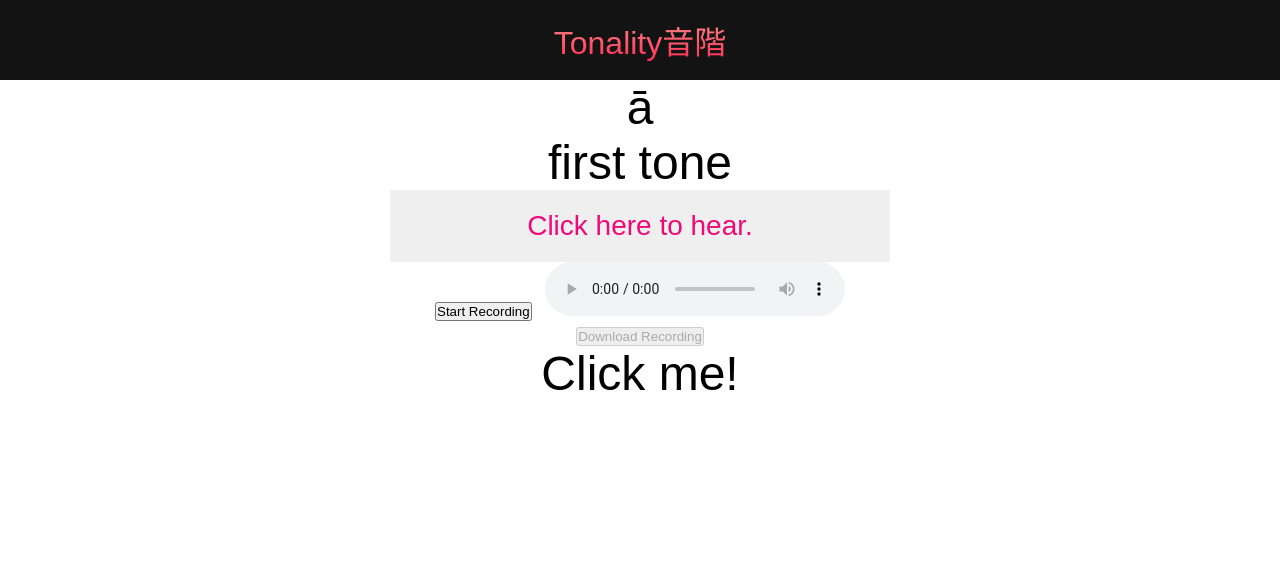
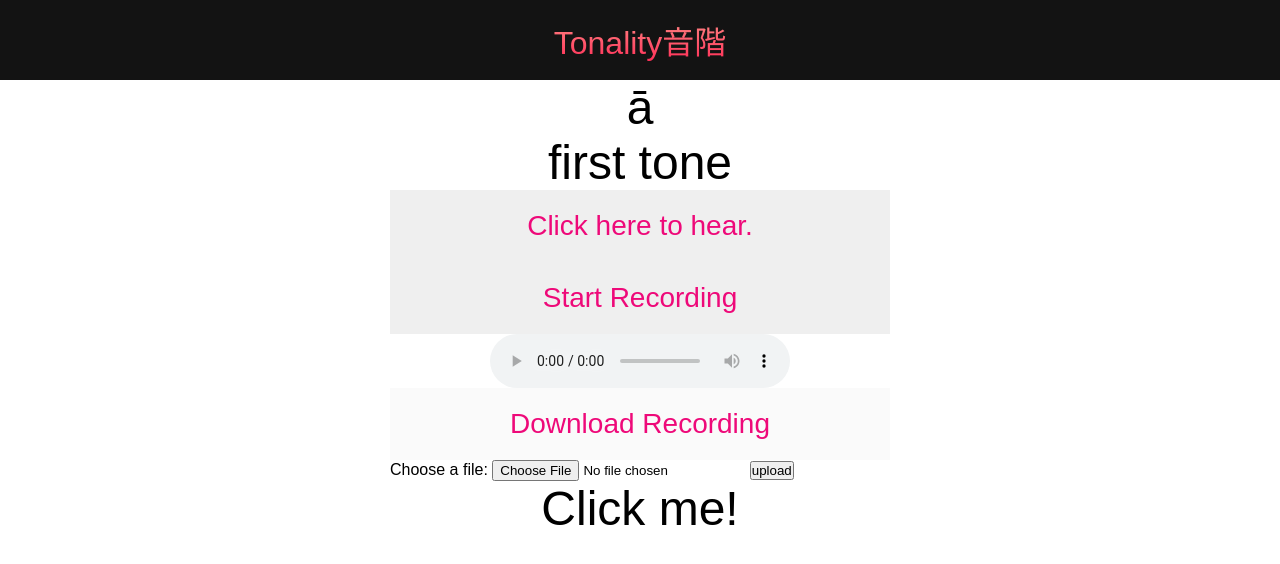
Before and after one commit to OceanCatSZ/hackathon, a website: page learning.html in a window 1280 px wide. Drawn offline with Linux system fonts and the light colour scheme.

Commit message:
changes to save and upload file

```diff
--- a/learning.html
+++ b/learning.html
@@ -35,14 +35,20 @@
                 <!-- New code -->
                 <script src="recording.js"></script>
                 <p style = "font-size: 300%; text-align: center;">
-                    <button id="recordButton" onclick="toggleRecording()">Start Recording</button>
-                    <audio controls>
-                        <source src="getURL()" type="audio/mp3">
-                    </audio>
+                    <button class = "button1" id="recordButton" onclick="toggleRecording()">Start Recording</button>
                 </p>
                 <p style = "font-size: 300%; text-align: center;">
-                    <button id="downloadButton" onclick="downloadRecording()" disabled>Download Recording</button>
+                    <audio id="audioPlayer" controls></audio>
                 </p>
+                <p style = "font-size: 300%; text-align: center;">
+                    <button class = "button1" id="downloadButton" onclick="downloadRecording()" disabled>Download Recording</button>
+                </p>
+                <!--uploading files-->
+                <form action="/upload" method="post" enctype="multipart/form-data">
+                    <label for="fileInput">Choose a file:</label>
+                    <input type="file" id="fileInput" name="fileInput" accept=".mp3">
+                    <button onclick="handleFile()">upload</button>
+                </form>
                 <div id="response"></div>
                 <body>
                     <p style = "font-size: 300%; text-align: center;" id = "numberDisplay">Click me!</p>
--- a/recording.js
+++ b/recording.js
@@ -33,7 +33,7 @@ function startRecording() {
             };
 
             mediaRecorder.onstop = () => {
-                const audioBlob = new Blob(chunks, { type: 'audio/wav' });
+                const audioBlob = new Blob(chunks, { type: 'audio/mp3' });
                 const audioUrl = URL.createObjectURL(audioBlob);
 
                 const audioPlayer = document.getElementById('audioPlayer');
@@ -48,15 +48,32 @@ function startRecording() {
 }
 
 function downloadRecording() {
-    const audioBlob = new Blob(chunks, { type: 'audio/wav' });
+    const audioBlob = new Blob(chunks, { type: 'audio/mp3' });
     const downloadLink = document.createElement('a');
     downloadLink.href = URL.createObjectURL(audioBlob);
-    downloadLink.download = 'recorded_audio.wav';
+    downloadLink.download = 'recorded_audio.mp3';
     document.body.appendChild(downloadLink);
     downloadLink.click();
     document.body.removeChild(downloadLink);
 }
 
-function getURL(){
-  return audioURL;
+function handleFile() {
+  const fileInput = document.getElementById('fileInput');
+  if (fileInput.files.length > 0) {
+      const selectedFile = fileInput.files[0];
+      const reader = new FileReader();
+
+      reader.onload = function (e) {
+          // The content of the file is stored in e.target.result
+          const fileContent = e.target.result;
+
+          // You can now use the file content as needed
+          console.log('File Content:', fileContent);
+      };
+
+      // Read the file as text
+      reader.readAsText(selectedFile);
+  } else {
+      console.error('No file selected.');
+  }
 }
```
